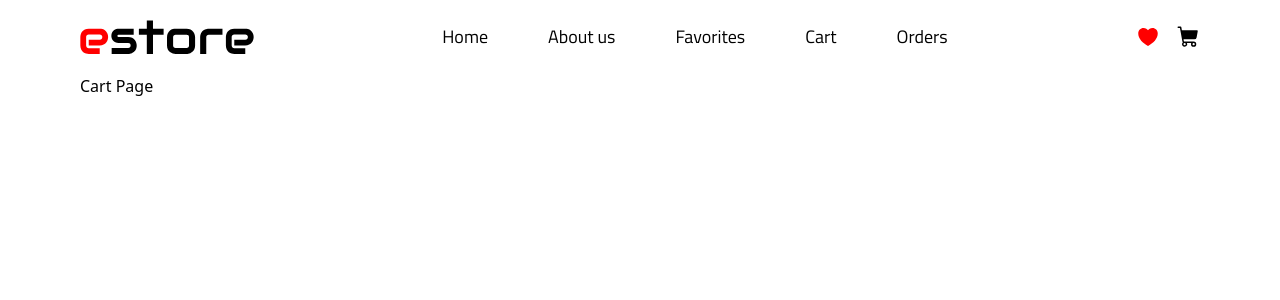
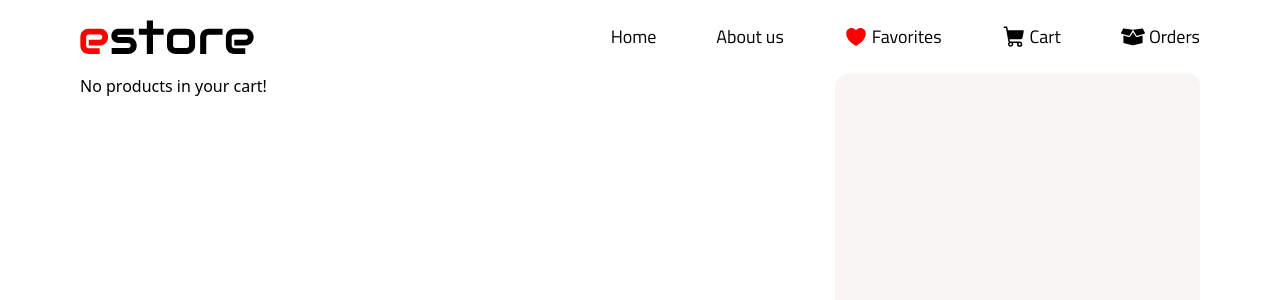
Before and after one commit to Violettalez/mini-e-commerce-store-app, a React (Vite) app: page /cart in a window 1280 px wide. Shown: the top 300 px of the page. Built offline with nearby package versions, Linux system fonts and the light colour scheme.

Commit message:
add total delete and totalQ, add more design elements to CartPage

```diff
--- a/src/components/Navigation.jsx
+++ b/src/components/Navigation.jsx
@@ -1,7 +1,10 @@
 import { IoHeartSharp } from "react-icons/io5";
 import { PiShoppingCartFill } from "react-icons/pi";
+import { FaBoxOpen } from "react-icons/fa";
 import { Link } from "react-router-dom";
+import { useSelector } from "react-redux";
 function Navigation({ data }) {
+  const { totalQ } = useSelector((state) => state.cart);
   return (
     <nav className="flex justify-between items-center mb-5">
       <img src="/long-logo.svg" alt="logo" draggable="false" />
@@ -13,23 +16,31 @@ function Navigation({ data }) {
           <Link to="/about">About us</Link>
         </li>
         <li>
-          <Link to="/favorites">Favorites</Link>
+          <Link to="/favorites" className="flex items-center gap-1">
+            <IoHeartSharp className="text-2xl text-basic-red" />
+            Favorites
+          </Link>
         </li>
         <li>
-          <Link to="/cart">Cart</Link>
+          <Link to="/cart" className="flex items-center gap-1 relative">
+            <PiShoppingCartFill className="text-2xl" />
+            Cart
+            {totalQ > 0 ? (
+              <div className="flex flex-col justify-center rounded-full w-4 h-4 absolute right-[-12px] top-[-2px] text-sm text-center bg-basic-red font-bold text-basic-weight">
+                <p className="w-full text-sm text-cente font-bold text-basic-weight">
+                  {totalQ}
+                </p>
+              </div>
+            ) : null}
+          </Link>
         </li>
         <li>
-          <Link to="/orders">Orders</Link>
+          <Link to="/orders" className="flex items-center gap-1">
+            <FaBoxOpen className="text-2xl" />
+            Orders
+          </Link>
         </li>
       </ul>
-      <div className="flex gap-4 *:hover:cursor-pointer">
-        <Link to="/favorites">
-          <IoHeartSharp className="text-2xl text-basic-red" />
-        </Link>
-        <Link to="/cart">
-          <PiShoppingCartFill className="text-2xl" />
-        </Link>
-      </div>
     </nav>
   );
 }
--- a/src/components/ProductItem.jsx
+++ b/src/components/ProductItem.jsx
@@ -1,6 +1,9 @@
 import React from "react";
+import { useDispatch } from "react-redux";
+import { addProduct } from "../store/cartSlice";
 
 const ProductItem = ({ product }) => {
+  const dispatch = useDispatch();
   return (
     <div className="p-4 rounded-xl flex flex-col justify-between w-[32%] shadow-xl">
       <div className="flex flex-col">
@@ -21,7 +24,13 @@ const ProductItem = ({ product }) => {
         <p className=" text-sm text-yellow-500">Rating: {product.rating}⭐</p>
       </div>
 
-      <button className="mt-4 bg-basic-red text-white py-2 px-4 rounded hover:bg-dark-red">
+      <button
+        className="mt-4 bg-basic-red text-white py-2 px-4 rounded hover:bg-dark-red"
+        onClick={() => {
+          dispatch(addProduct(product));
+          console.log("Product added in cart!");
+        }}
+      >
         Add to Cart
       </button>
     </div>
--- a/src/pages/Cart.jsx
+++ b/src/pages/Cart.jsx
@@ -1,7 +1,69 @@
+import { useSelector, useDispatch } from "react-redux";
+import {
+  addProduct,
+  deleteProduct,
+  totalDeleteProduct,
+} from "../store/cartSlice";
+import { MdDeleteForever } from "react-icons/md";
+import { FaSquarePlus, FaSquareMinus } from "react-icons/fa6";
+
 function Cart({ data }) {
+  const { products, sum } = useSelector((state) => state.cart);
+  const dispatch = useDispatch();
+
   return (
-    <div>
-      <h2>Cart Page</h2>
+    <div className="flex flex-row gap-6">
+      <div className="flex-2 flex flex-col gap-4 w-full">
+        {products.length !== 0 ? (
+          products.map((product) => (
+            <div
+              className="flex flex-row items-center shadow-xl rounded-xl justify-between py-4 px-[2%] gap-6"
+              key={product.id}
+            >
+              <img
+                src={product.picture}
+                alt={product.title}
+                className=" w-[100px] h-[100px] object-cover mb-4 rounded flex-1"
+              />
+              <div className="flex-flex-col gap-0.5 flex-3">
+                <h2 className="text-lg font-semibold font-header">
+                  {product.title}
+                </h2>
+                <p className=" text-sm text-gray-500">Brand: {product.brand}</p>
+                <p className=" text-sm text-gray-400">
+                  Category: {product.category}
+                </p>
+                <p className=" text-sm">{product.description}</p>
+                <p className=" text-lg font-bold">${product.price}</p>
+                <p className=" text-sm text-yellow-500">
+                  Rating: {product.rating}⭐
+                </p>
+              </div>
+              <div className="flex gap-1 items-center flex-1 justify-center">
+                <FaSquareMinus
+                  className="text-2xl cursor-pointer"
+                  onClick={() => dispatch(deleteProduct(product.id))}
+                />
+                <p>{product.quantity}</p>
+                <FaSquarePlus
+                  className="text-2xl cursor-pointer"
+                  onClick={() => dispatch(addProduct(product))}
+                />
+                <MdDeleteForever
+                  className="cursor-pointer text-basic-red text-4xl"
+                  onClick={() => dispatch(totalDeleteProduct(product.id))}
+                />
+              </div>
+            </div>
+          ))
+        ) : (
+          <div>
+            <p>No products in your cart!</p>
+          </div>
+        )}
+      </div>
+
+      <div className="flex-1 bg-dark-weight h-[80vh] rounded-xl"></div>
     </div>
   );
 }
--- a/src/store/cartSlice.js
+++ b/src/store/cartSlice.js
@@ -1,9 +1,11 @@
 import { createSlice } from "@reduxjs/toolkit";
+
 const cartSlice = createSlice({
   name: "cart",
   initialState: {
     products: [],
     sum: 0,
+    totalQ: 0,
   },
   reducers: {
     addProduct: (state, action) => {
@@ -13,8 +15,8 @@ const cartSlice = createSlice({
       } else {
         state.products.push({ ...action.payload, quantity: 1 });
       }
-      state.sum += parseFloat(action.payload.price.toFixed(2));
-      state.sum = parseFloat(state.sum.toFixed(2));
+      state.sum += Number(action.payload.price);
+      state.totalQ += 1;
     },
     deleteProduct: (state, action) => {
       const prod = state.products.find((pr) => pr.id === action.payload);
@@ -22,18 +24,31 @@ const cartSlice = createSlice({
         if (prod.quantity > 1) prod.quantity -= 1;
         else {
           state.products = state.products.filter(
-            (product) => product.id !== action.payload //action -> id product
+            (product) => product.id !== action.payload
           );
         }
-        state.sum -= parseFloat(prod.price.toFixed(2));
-        state.sum = parseFloat(state.sum.toFixed(2));
+        state.sum -= Number(prod.price);
+        state.totalQ -= 1;
+      }
+    },
+    totalDeleteProduct: (state, action) => {
+      const prod = state.products.find((pr) => pr.id === action.payload);
+      if (prod) {
+        state.sum -= Number(prod.price) * prod.quantity;
+        state.totalQ -= prod.quantity;
+        state.products = state.products.filter(
+          (product) => product.id !== action.payload
+        );
       }
     },
     clearCart: (state) => {
       state.products = [];
       state.sum = 0;
+      state.totalQ = 0;
     },
   },
 });
-export const { addProduct, deleteProduct, clearCart } = cartSlice.actions;
+
+export const { addProduct, deleteProduct, clearCart, totalDeleteProduct } =
+  cartSlice.actions;
 export default cartSlice.reducer;
```
